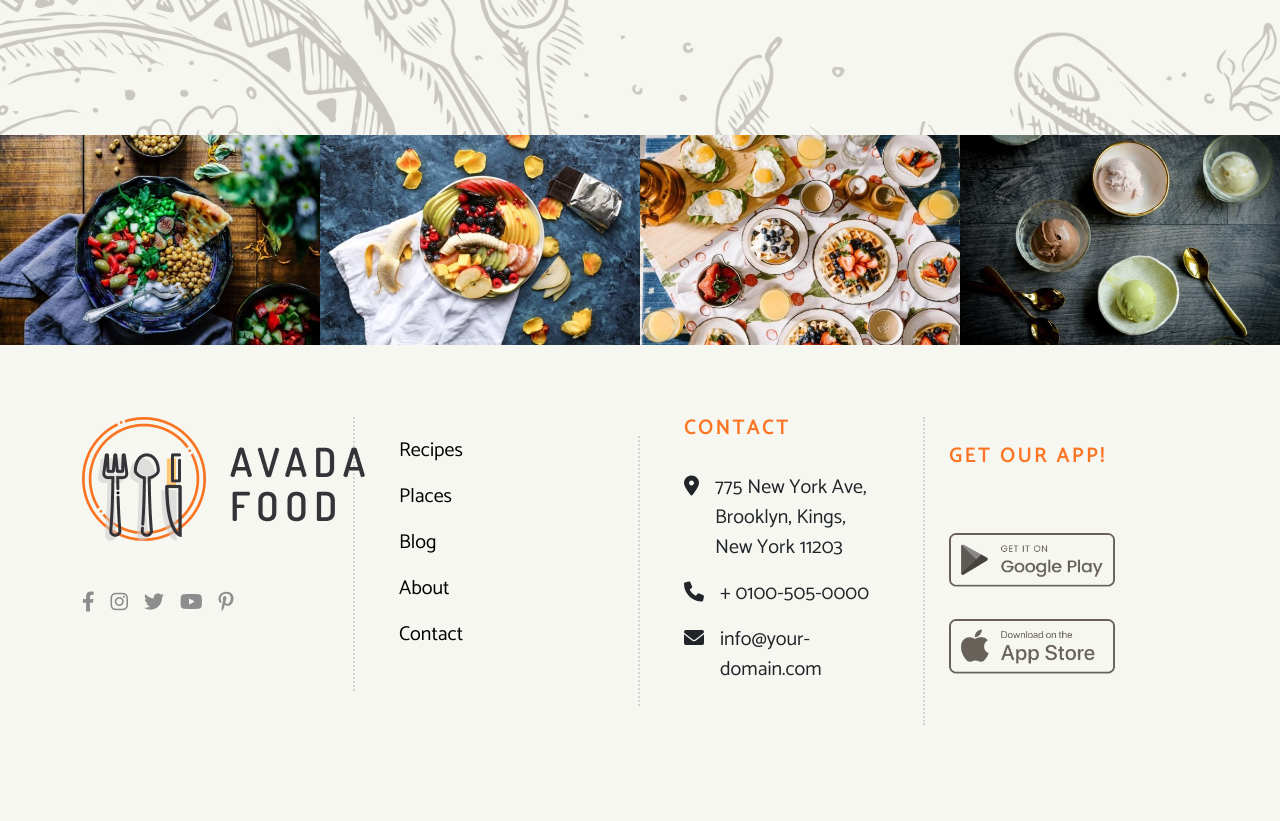
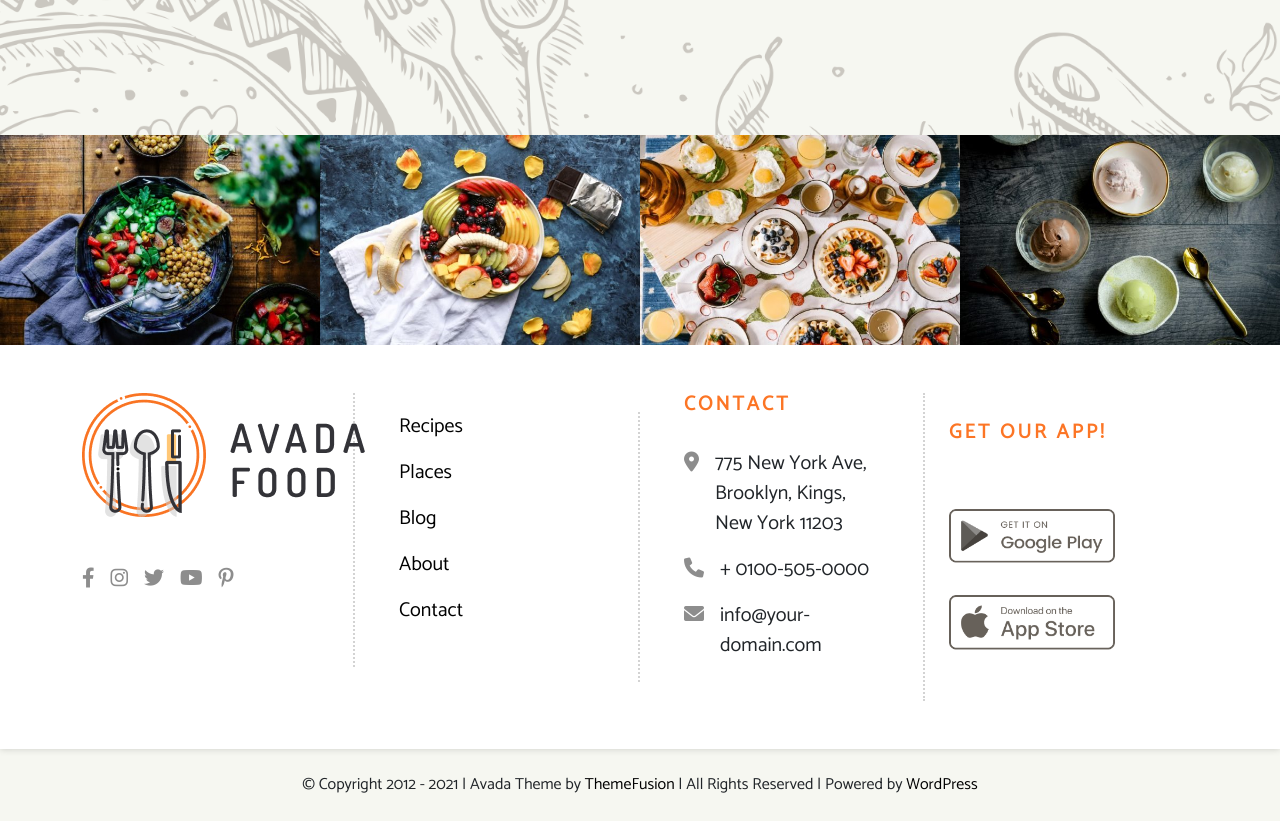
Before and after one commit to luirusso/proj-html-vuejs, a Vue app: page / in a window 1280 px wide. Shown: the part 6300-7121 px from the top of the page. Before the commit the page ends 7073 px from the top, so only its background shows below. Built offline with nearby package versions, Linux system fonts and the light colour scheme.

Commit message:
added copyright section

```diff
--- a/src/App.vue
+++ b/src/App.vue
@@ -7,6 +7,8 @@
         <Main />
 
         <Footer />
+
+        <Copyright />
     </div>
 </template>
 
@@ -15,6 +17,7 @@ import Header from "./components/Header.vue";
 import Main from "./components/Main.vue";
 import Footer from "./components/Footer.vue";
 import Jumbo from "./components/Jumbo.vue";
+import Copyright from "./components/Copyright.vue"
 
 export default {
     name: "App",
@@ -23,6 +26,7 @@ export default {
         Main,
         Footer,
         Jumbo,
+        Copyright,
     },
 };
 </script>
--- /dev/null
+++ b/src/components/Copyright.vue
@@ -0,0 +1,24 @@
+<template>
+  <section>
+      <div class="d-flex align-items-center justify-content-center py-4">
+          <span>
+              © Copyright 2012 - 2021 | Avada Theme by <a class="text-glow" href="#">ThemeFusion</a> | All Rights Reserved | Powered by <a class="text-glow" href="#">WordPress</a>
+          </span>
+      </div>
+  </section>
+</template>
+
+<script>
+export default {
+    name: 'Copyright',
+}
+</script>
+
+<style scoped lang="scss">
+@import "../styles/globals.scss";
+
+a {
+    text-decoration: none;
+    color: black;
+}
+</style>
--- a/src/components/Footer.vue
+++ b/src/components/Footer.vue
@@ -1,40 +1,25 @@
 <template>
-    <div class="container pt-4">
+    <div class="white box-shadow">
+        <div class="container pt-5">
             <div class="row pb-5 align-items-center">
                 <div class="col-3 border-dot align-self-start pb-5">
                     <div class="pb-5">
                         <a href="#"
-                        ><img src="../assets/avada-food-logo-mob-2x.png" alt=""
+                            ><img
+                                src="../assets/avada-food-logo-mob-2x.png"
+                                alt=""
                         /></a>
                     </div>
                     <div class="d-flex fs-5 pb-3">
-                    <!-- <div class="pe-3">
-                        <a class="text-glow" href="#"
-                            ><i class="fab fa-facebook-f"></i
-                        ></a>
-                    </div>
-                    <div class="pe-3">
-                        <a class="text-glow" href="#"
-                            ><i class="fab fa-instagram"></i
-                        ></a>
-                    </div>
-                    <div class="pe-3">
-                        <a class="text-glow" href="#"
-                            ><i class="fab fa-twitter"></i
-                        ></a>
-                    </div>
-                    <div class="pe-3 pb-2">
-                        <a class="text-glow" href="#"
-                            ><i class="fab fa-youtube"></i
-                        ></a>
-                    </div> -->
-
                         <div
                             v-for="(social, index) in socials"
                             :key="`social-${index}`"
                             class="pe-3 pb-2"
                         >
-                        <i class="text-glow social-icon" :class="social.icon"></i>
+                            <i
+                                class="text-glow lightgrey-icon"
+                                :class="social.icon"
+                            ></i>
                         </div>
                     </div>
                 </div>
@@ -60,7 +45,10 @@
                             class="d-flex fs-5 pb-3"
                         >
                             <div class="pe-3">
-                            <i :class="contact.icon"></i>
+                                <i
+                                    class="lightgrey-icon"
+                                    :class="contact.icon"
+                                ></i>
                             </div>
                             <div>
                                 {{ contact.text }}
@@ -82,6 +70,7 @@
                                     :src="require(`../assets/${store.store}`)"
                                     alt=""
                             /></a>
+                        </div>
                     </div>
                 </div>
             </div>
@@ -158,6 +147,10 @@ export default {
 <style scoped lang="scss">
 @import "../styles/globals.scss";
 
+.container {
+    background-color: white;
+}
+
 ul {
     list-style: none;
 }
@@ -174,7 +167,7 @@ h5 {
     border-right: 2px dotted lightgray;
 }
 
-.social-icon {
+.lightgrey-icon {
     color: rgb(141, 141, 141);
 }
 
--- a/src/components/Main.vue
+++ b/src/components/Main.vue
@@ -328,7 +328,7 @@
             <EbookSubscribe />
         </section>
 
-        <section class="pb-5">
+        <section>
             <div class="row p-0 m-0">
                 <div class="col-3 p-0 m-0 position-relative">
                     <HoverLink />
```
Lines whose indentation alone changed are shown as unchanged.
